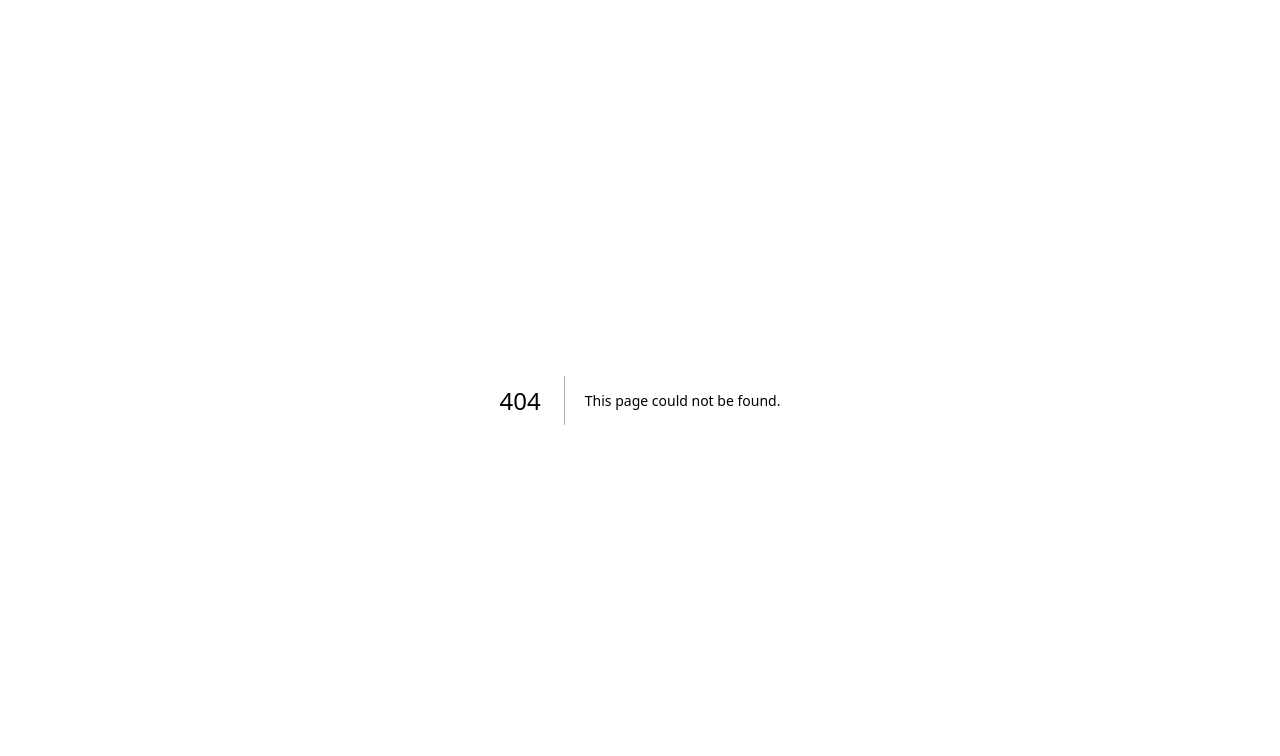
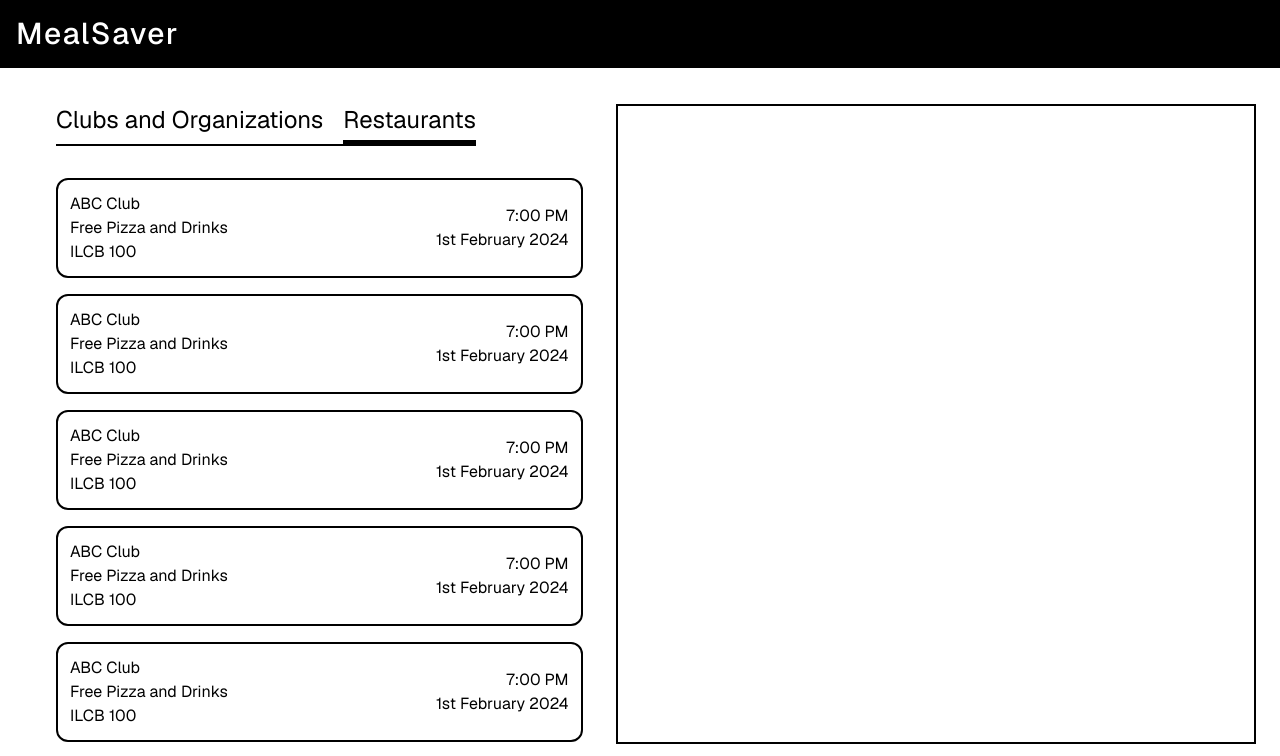
Before and after one commit to SreevikramR/MealSaver, a Next.js app: page /dashboard in a window 1280 px wide. Before the commit this address had no page. Shown: the top 756 px of the page. Built offline with nearby package versions, Linux system fonts and the light colour scheme.

Commit message:
feat: dashboard UI added

```diff
--- /dev/null
+++ b/src/app/dashboard/page.tsx
@@ -0,0 +1,48 @@
+import React from 'react'
+
+const _card = () => {
+    return (
+        <div className='mt-4 ml-10 w-5/6 border-2 border-black rounded-xl p-3 flex flex-row'>
+            <div className='w-3/4 flex flex-col'>
+                <div>ABC Club</div>
+                <div>Free Pizza and Drinks</div>
+                <div>ILCB 100</div>
+            </div>
+            <div className='text-center justify-end flex content-center flex-wrap'>
+                <div>7:00 PM</div>
+                <div>1st February 2024</div>
+            </div>
+        </div>
+    );
+}
+
+const page = () => {
+    return (
+        <div>
+            <div className='bg-black text-white p-4 text-3xl font-medium tracking-wider w-screen fixed'>
+                MealSaver
+            </div>
+            <div className='flex flex-row ml-4 pt-16'>
+                <div className='w-1/2'>
+                    <div className='ml-10 pt-10 mb-8 flex flex-row border-b-2 border-black w-fit'>
+                        <div className='text-2xl pb-2 '>Clubs and Organizations</div>
+                        <div className='text-2xl ml-5 border-b-4 border-black'>Restaurants</div>
+                    </div>
+
+                    <_card/>
+                    <_card/>
+                    <_card/>
+                    <_card/>
+                    <_card/>
+                    <_card/>
+                    <_card/>
+                </div>
+                <div className='h-[80vh] w-1/2 flex flex-wrap align-middle mt-10 mr-6 fixed right-0'>
+                    <div className='border-2 border-black h-full w-full'></div>
+                </div>
+            </div>
+        </div>
+    )
+}
+
+export default page
```
